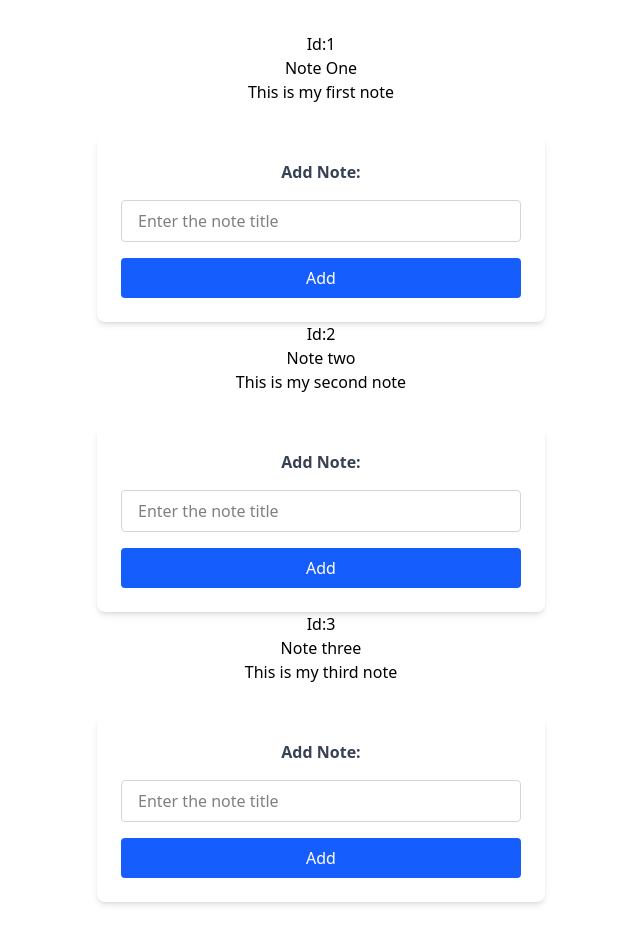
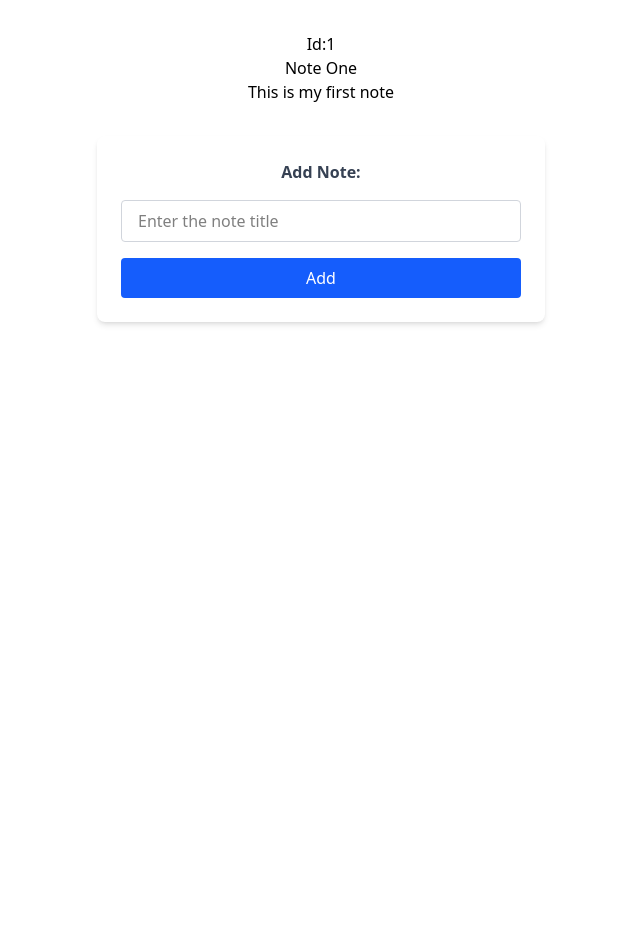
Before and after one commit to SAUGAT2060/React, a React (Vite) app in the folder NoteApp/: page / in a window 1280 px wide. Shown: the whole page, without its empty margins (319-959 px from the left). After the commit the page ends 800 px from the top, so only its background shows below. Built offline with nearby package versions, Linux system fonts and the light colour scheme.

Commit message:
Made the button interactive

```diff
--- a/NoteApp/src/App.jsx
+++ b/NoteApp/src/App.jsx
@@ -8,16 +8,9 @@ function App() {
           title:"Note One",
            content: "This is my first note"
 
-  },{
-           id:2,
-          title:"Note two",
-           content: "This is my second note"
-  },
-{
-          id:3,
-          title:"Note three",
-           content: "This is my third note"
-}])
+  }],
+
+)
 
   return (
     <div>
--- a/NoteApp/src/components/NotesForm.jsx
+++ b/NoteApp/src/components/NotesForm.jsx
@@ -1,9 +1,18 @@
-import React from 'react'
+import React, { useState } from 'react'
 
 function NotesForm() {
+
+  const [notes,setNotes] = useState('')
+
+  const getnotes = (e)=>setNotes(e.target.value)
+  const handleSubmit=(e)=>{
+    e.preventDefault()
+    console.log(notes)
+
+  }
   return (
     <div className="bg-white p-6 rounded-lg shadow-md max-w-md mx-auto mt-8">
-      <form className="flex flex-col gap-4">
+      <form className="flex flex-col gap-4" onSubmit={handleSubmit}>
         <label htmlFor="noteTitle" className="text-gray-700 font-semibold">
           Add Note:
         </label>
@@ -12,9 +21,12 @@ function NotesForm() {
           type="text"
           placeholder="Enter the note title"
           className="border border-gray-300 rounded px-4 py-2 focus:outline-none focus:ring-2 focus:ring-blue-500"
+          onChange={getnotes}
+
         />
         <button
           type="submit"
+
           className="bg-blue-600 text-white py-2 px-4 rounded hover:bg-blue-700 transition"
         >
           Add
```
